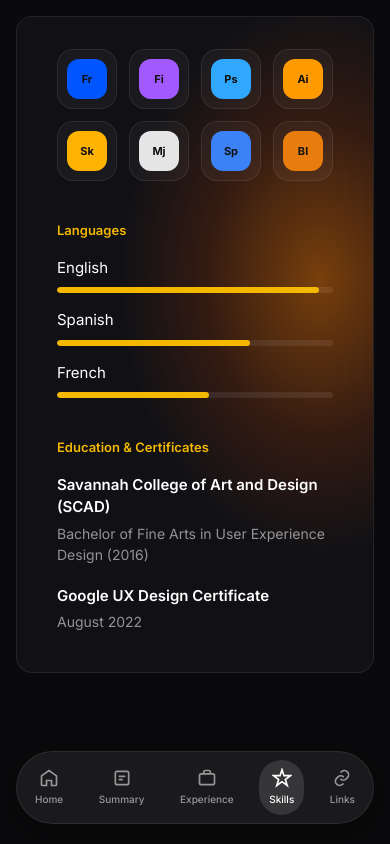
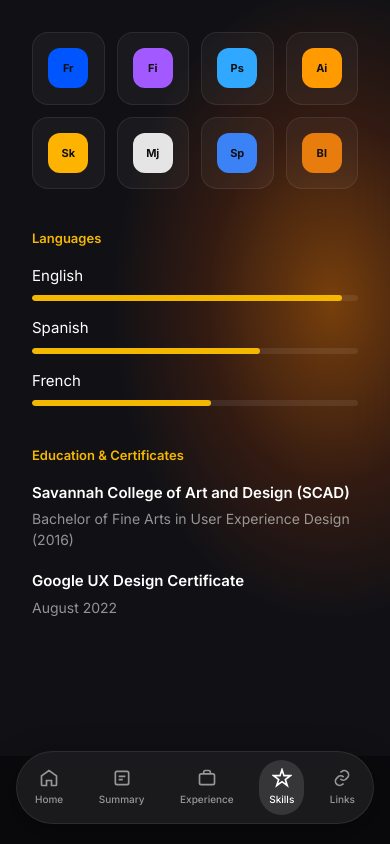
Before and after one commit to Lucas-BENAIVO/portfolio, an Angular app: page /skills in a window 390 px wide. Built offline with nearby package versions, Linux system fonts and the light colour scheme.

Commit message:
feat: update padding and layout for various pages to improve responsiveness

```diff
--- a/src/app/pages/experience/experience.scss
+++ b/src/app/pages/experience/experience.scss
@@ -1,6 +1,4 @@
-.page {
-  padding: 2rem 2.5rem 2.5rem;
-}
+/* padding via .page global */
 
 .timeline {
   display: flex;
--- a/src/app/pages/home/home.scss
+++ b/src/app/pages/home/home.scss
@@ -1,8 +1,10 @@
 .home {
-  padding: 2rem 2.5rem 2.5rem;
-  min-height: 520px;
+  padding: clamp(2rem, 4vw, 3.5rem) clamp(2rem, 6vw, 5rem);
+  min-height: 100%;
+  height: 100%;
   display: flex;
   flex-direction: column;
+  box-sizing: border-box;
 }
 
 .home__top {
@@ -28,7 +30,7 @@
 }
 
 .home__name {
-  font-size: clamp(2.5rem, 6vw, 3.75rem);
+  font-size: clamp(2.75rem, 7vw, 4.5rem);
   font-weight: 700;
   letter-spacing: -0.02em;
   line-height: 1.05;
@@ -111,8 +113,8 @@
 
 .home__silhouette {
   width: 100%;
-  max-width: 280px;
-  height: 360px;
+  max-width: min(380px, 40vw);
+  height: min(480px, 55vh);
   border-radius: 120px 120px 0 0;
   background: linear-gradient(
     180deg,
--- a/src/app/pages/links/links.scss
+++ b/src/app/pages/links/links.scss
@@ -1,6 +1,4 @@
-.page {
-  padding: 2rem 2.5rem 2.5rem;
-}
+/* padding via .page global */
 
 .links-list {
   display: flex;
--- a/src/app/pages/project-detail/project-detail.scss
+++ b/src/app/pages/project-detail/project-detail.scss
@@ -1,5 +1,7 @@
 .project-detail {
-  padding: 2rem 2.5rem 2.5rem;
+  padding: clamp(2rem, 4vw, 3.5rem) clamp(2rem, 6vw, 5rem);
+  min-height: 100%;
+  box-sizing: border-box;
 }
 
 .project-detail__mockup {
--- a/src/app/pages/skills/skills-page.scss
+++ b/src/app/pages/skills/skills-page.scss
@@ -1,12 +1,11 @@
-.skills-page {
-  padding: 2rem 2.5rem 2.5rem;
-}
+/* padding via .page global */
 
 .software-grid {
   display: grid;
-  grid-template-columns: repeat(4, 1fr);
+  grid-template-columns: repeat(auto-fill, minmax(100px, 1fr));
   gap: 1rem;
   margin-bottom: 2.5rem;
+  max-width: 720px;
 }
 
 .software-grid__item {
--- a/src/app/pages/summary/summary.scss
+++ b/src/app/pages/summary/summary.scss
@@ -1,6 +1,4 @@
-.page {
-  padding: 2rem 2.5rem 2.5rem;
-}
+/* padding via .page global */
 
 .page__text {
   font-size: 1rem;
--- a/src/styles.scss
+++ b/src/styles.scss
@@ -110,21 +110,23 @@ ul {
 
 .shell {
   min-height: 100vh;
-  padding: 1.5rem 1.5rem calc(var(--nav-h) + 1.5rem);
+  height: 100vh;
+  padding: 0 0 var(--nav-h);
   display: flex;
   flex-direction: column;
-  align-items: center;
+  align-items: stretch;
 }
 
 .shell__card {
   width: 100%;
-  max-width: 960px;
-  min-height: calc(100vh - var(--nav-h) - 3rem);
+  max-width: none;
+  flex: 1;
+  min-height: 0;
   background: var(--bg-card);
-  border: 1px solid var(--glass-border);
-  border-radius: var(--radius);
+  border: none;
+  border-radius: 0;
   backdrop-filter: blur(24px);
-  overflow: hidden;
+  overflow: auto;
   position: relative;
 
   &::before {
@@ -143,22 +145,29 @@ ul {
 }
 
 .shell--project {
-  padding-bottom: 1.5rem;
+  padding-bottom: var(--nav-h);
 }
 
 .shell--project .shell__card {
-  min-height: auto;
-  max-width: 520px;
+  display: flex;
+  justify-content: center;
+}
+
+.shell--project .project-detail {
+  width: 100%;
+  max-width: 640px;
+}
+
+.page {
+  padding: clamp(2rem, 4vw, 3.5rem) clamp(2rem, 6vw, 5rem);
+  min-height: 100%;
+  box-sizing: border-box;
 }
 
 @media (max-width: 640px) {
   .shell {
-    padding: 1rem 1rem calc(var(--nav-h) + 1rem);
-  }
-
-  .shell__card {
-    min-height: auto;
-    border-radius: var(--radius-sm);
+    height: auto;
+    min-height: 100vh;
   }
 }
 
```
